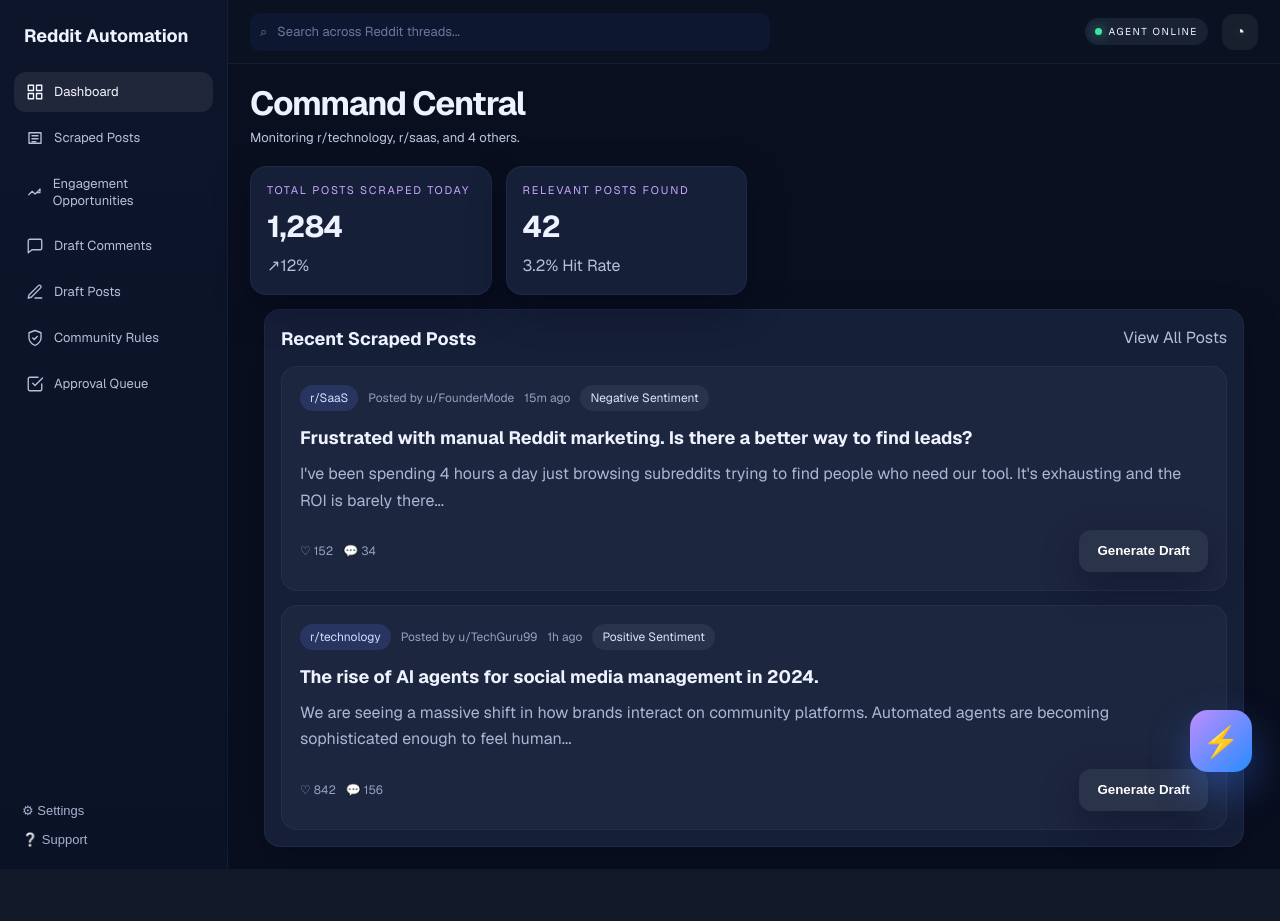
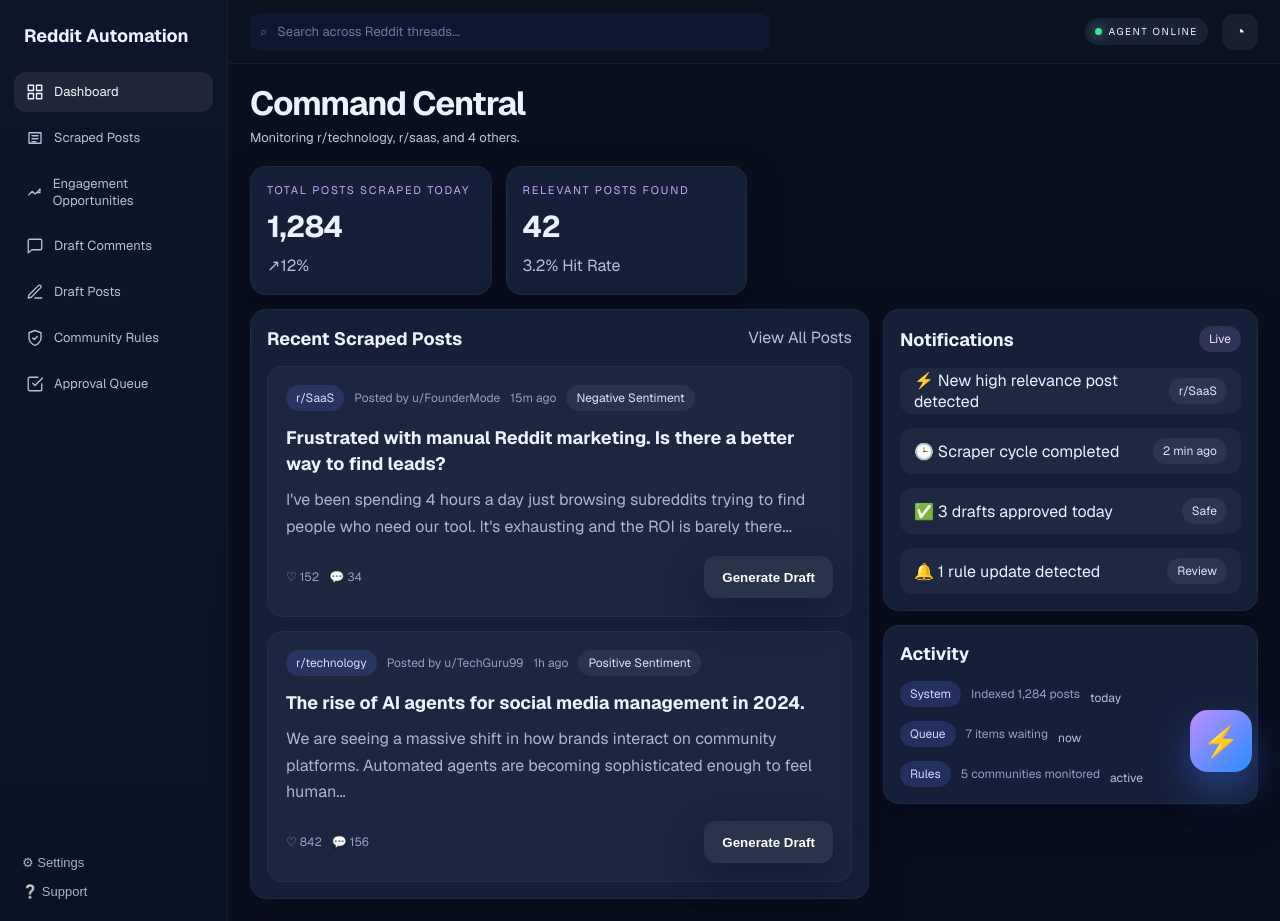
Before and after one commit to Jay-1410/Reddit-Automation, a Next.js app: page / in a window 1280 px wide. Before the commit the page ends 869 px from the top, so only its background shows below. Built offline with nearby package versions, Linux system fonts and the light colour scheme.

Commit message:
Restore two-column dashboard with notifications panel

```diff
--- a/src/app/page.js
+++ b/src/app/page.js
@@ -14,7 +14,7 @@
         <StatCard eyebrow="Relevant posts found" value="42" note="3.2% Hit Rate" />
       </section>
 
-      <section className={styles.singleCol}>
+      <section className={styles.dashboardTwoCol}>
         <Panel title="Recent Scraped Posts" right={<span className={styles.note}>View All Posts</span>}>
           <div className={styles.feedList}>
             {dashboardPosts.map((post) => (
@@ -38,6 +38,25 @@
             ))}
           </div>
         </Panel>
+
+        <div className={styles.stacked}>
+          <Panel title="Notifications" right={<span className={styles.smallBadge}>Live</span>}>
+            <div className={styles.tableList}>
+              <div className={styles.filterValue}>⚡ New high relevance post detected <span className={styles.pill}>r/SaaS</span></div>
+              <div className={styles.filterValue}>🕒 Scraper cycle completed <span className={styles.pill}>2 min ago</span></div>
+              <div className={styles.filterValue}>✅ 3 drafts approved today <span className={styles.pill}>Safe</span></div>
+              <div className={styles.filterValue}>🔔 1 rule update detected <span className={styles.pill}>Review</span></div>
+            </div>
+          </Panel>
+
+          <Panel title="Activity">
+            <div className={styles.tableList}>
+              <div className={styles.feedMeta}><span className={styles.tag}>System</span><span>Indexed 1,284 posts</span><span className={styles.note}>today</span></div>
+              <div className={styles.feedMeta}><span className={styles.tag}>Queue</span><span>7 items waiting</span><span className={styles.note}>now</span></div>
+              <div className={styles.feedMeta}><span className={styles.tag}>Rules</span><span>5 communities monitored</span><span className={styles.note}>active</span></div>
+            </div>
+          </Panel>
+        </div>
       </section>
 
       <button className={styles.plusFloat}>⚡</button>
--- a/src/app/ui.module.css
+++ b/src/app/ui.module.css
@@ -351,10 +351,23 @@
   margin: 0 auto;
 }
 
+.dashboardTwoCol {
+  display: grid;
+  grid-template-columns: minmax(0, 1.65fr) minmax(0, 1fr);
+  gap: 14px;
+  align-items: start;
+}
+
 /* Dashboard desktop: use full horizontal space */
 @media (min-width: 1280px) {
   .grid3 {
     grid-template-columns: repeat(4, minmax(0, 1fr));
+  }
+}
+
+@media (max-width: 1200px) {
+  .dashboardTwoCol {
+    grid-template-columns: 1fr;
   }
 }
 
```
